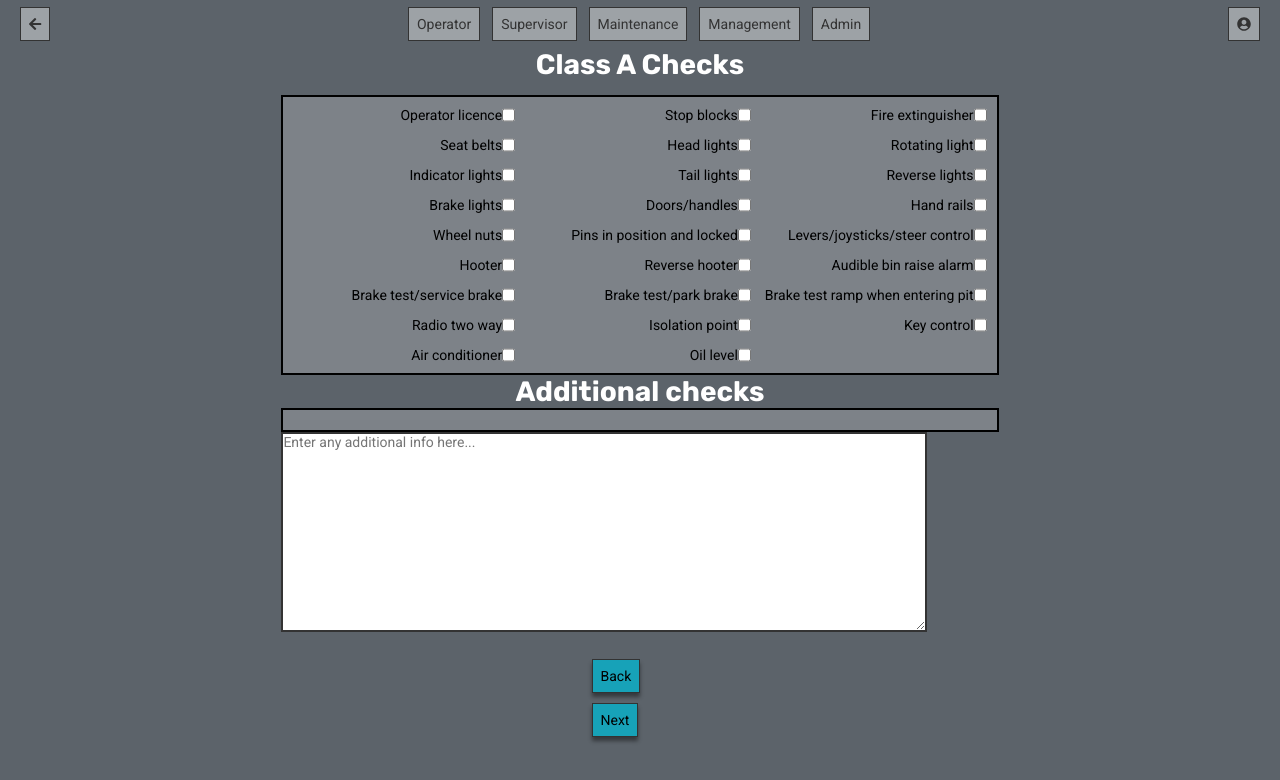
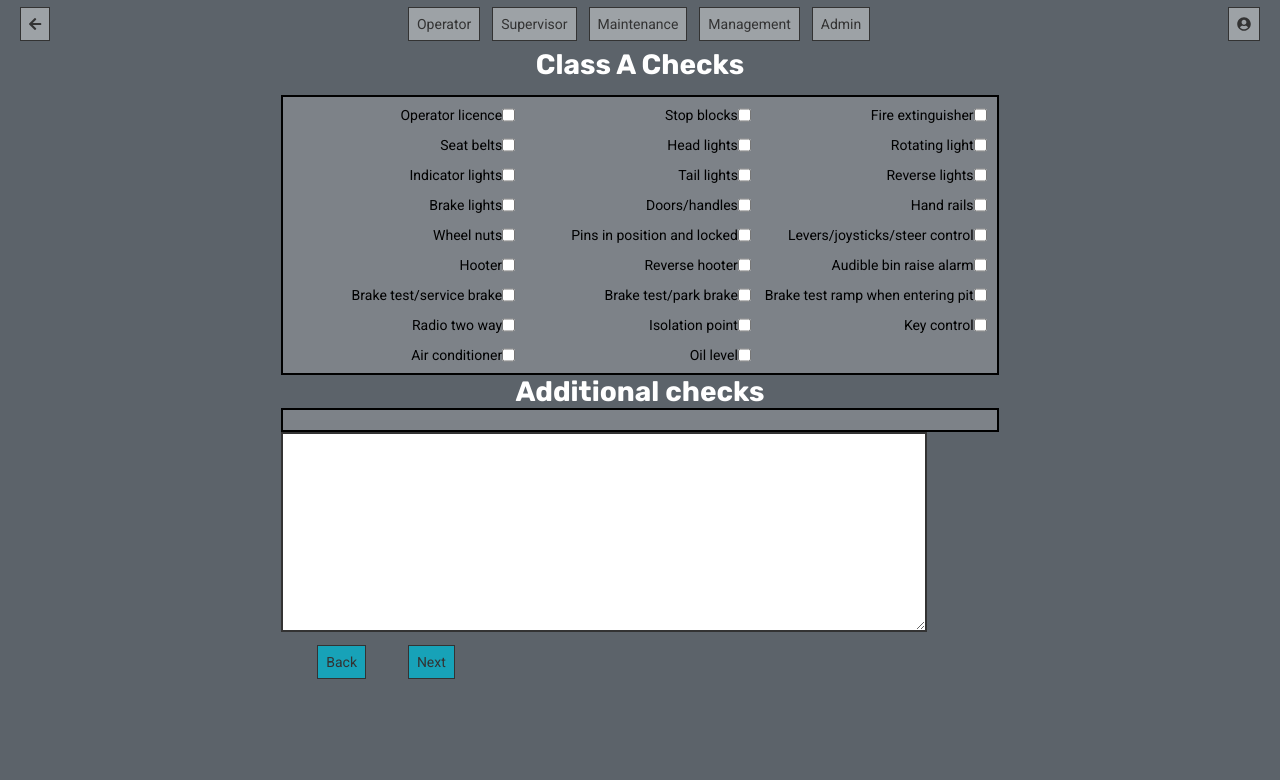
Before and after one commit to jackroy08/Nology_Client_SR, a React (Create React App) app: page /ChecklistModal in a window 1280 px wide. Both pictures are taken after a click on the button "Next". Shown: the top 780 px of the page. Built offline with nearby package versions, Linux system fonts and the light colour scheme; the HTML template or start-up script is replaced by a standard one.

Commit message:
second checkin

```diff
--- a/src/pages/Checklist/ClassAChecks/ClassAChecks.jsx
+++ b/src/pages/Checklist/ClassAChecks/ClassAChecks.jsx
@@ -15,9 +15,6 @@ const ClassAChecks = (props) => {
     const checkboxArr = Object.keys(checklistData[vehicleType].classA);
     const additionalFieldsArr = Object.keys(checklistData[vehicleType])
         .filter(key => !key.match("class"));
-
-    console.log(props);
-
 
     const getChecklist = item => (
         <React.Fragment key={item}>
@@ -47,23 +44,23 @@ const ClassAChecks = (props) => {
                                     getChecklist={getChecklist}
                                     classVal="classA"
                                     checklistData={checklistData}
+                                    vehicleType={vehicleType}
                                     item={item}
                                     key={item}
                                 />)}
                             </section>
                         </>:
                         null}
-                        <textarea name="class-a-comment" id="class-a-checks" placeholder="Enter any additional info here..."></textarea>
-                    </form>
+                    <textarea name="class-a-comment" id="class-a-checks"></textarea>
 
                     <section className={Styles.navigation}>
                         <Link to="/Operator">
-                            <button className={`${Styles.btn} ${Styles.btnPrimary}`}>Back</button>
+                            <button className={Styles.btn}>Back</button>
                         </Link>
-                        <Link to="/ClassB">
-                            <button className={`${Styles.btn} ${Styles.btnPrimary}`}>Next</button>
-                        </Link>
+
+                        <button type="button" onClick={clickHandler} className={Styles.btn}>Next</button>
                     </section>
+                </form>
             </main>
             }
         </>
```
Lines whose indentation alone changed are shown as unchanged.
